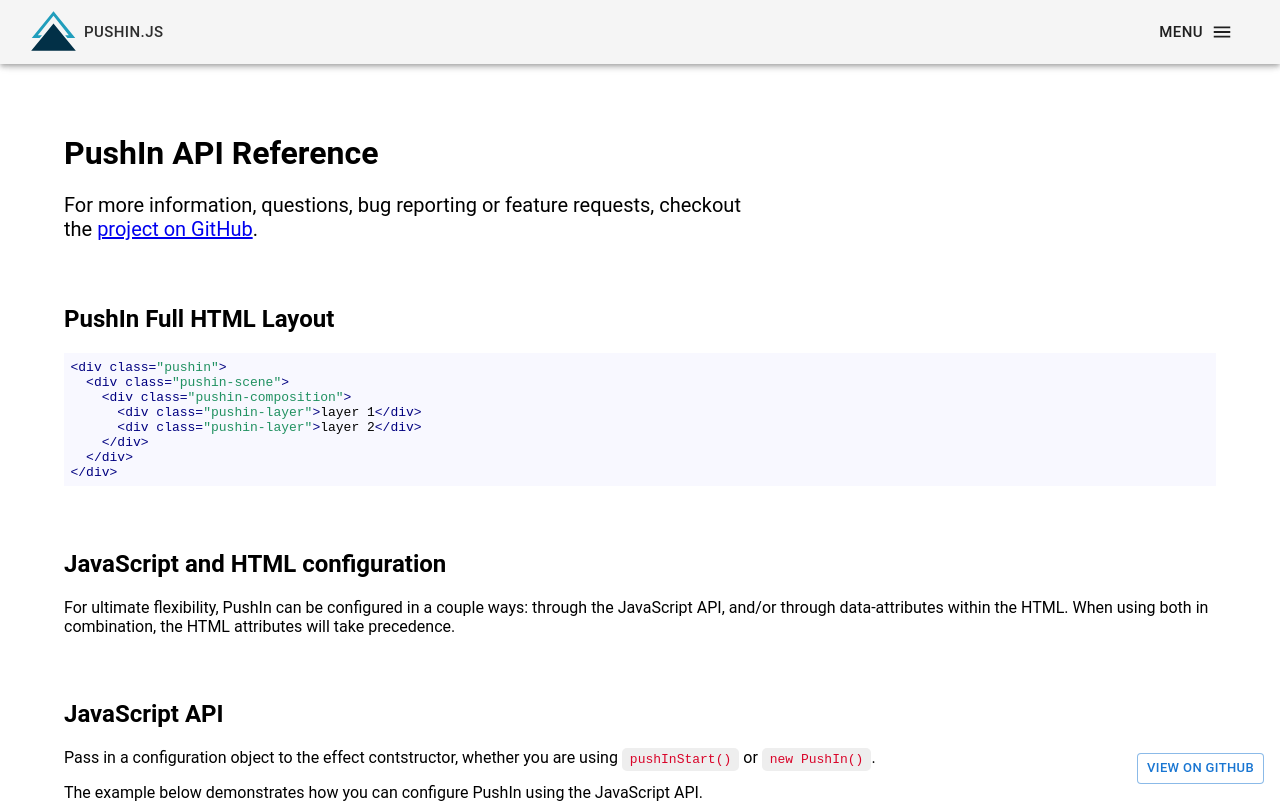
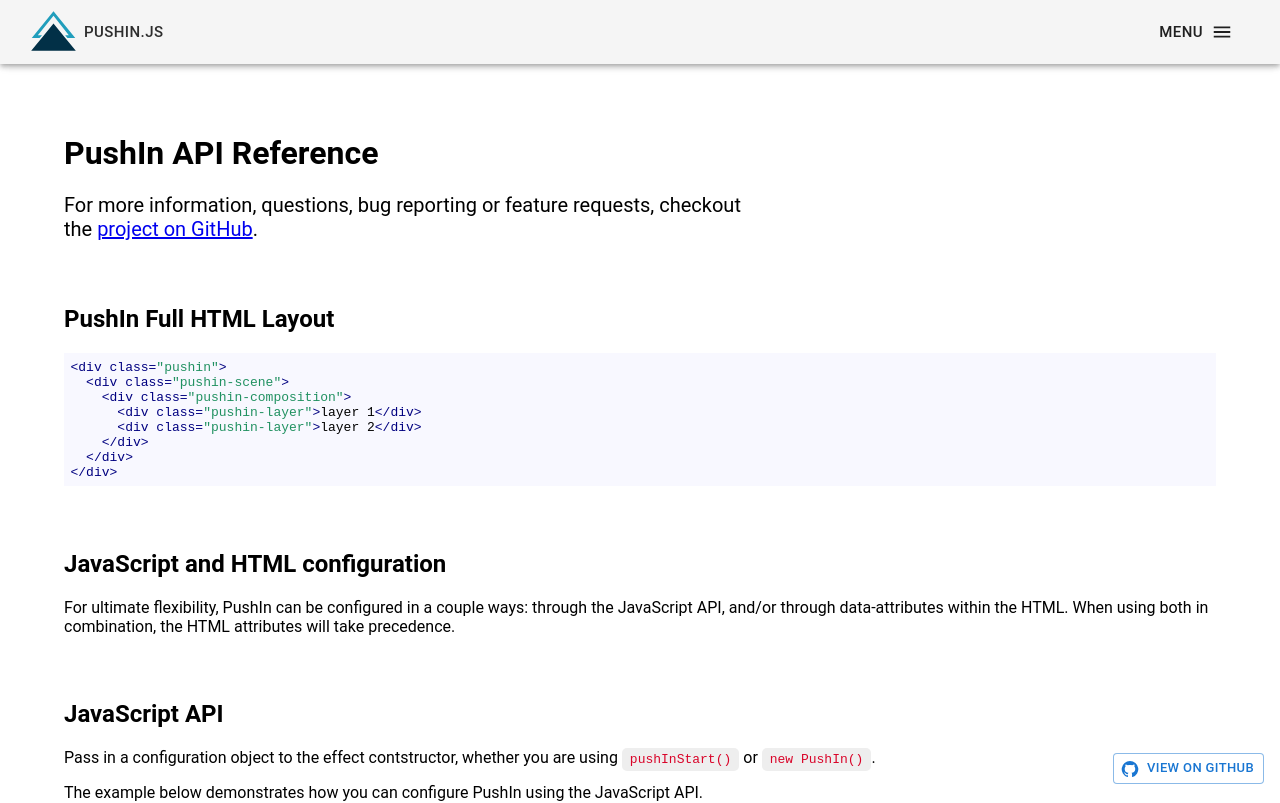
Before and after one commit to nateplusplus/pushin-docs, a React (Create React App) app: page /api in a window 1280 px wide. Shown: the top 803 px of the page. Built offline with nearby package versions, Linux system fonts and the light colour scheme.

Commit message:
Fix double-link issue on some nav items + add github icon

```diff
--- a/src/components/NavMenu/index.js
+++ b/src/components/NavMenu/index.js
@@ -1,5 +1,5 @@
 import * as React from 'react';
-import { Link } from "react-router-dom";
+import { Link as RouterLink } from "react-router-dom";
 import {
   Divider,
   Drawer,
@@ -26,11 +26,14 @@ export default function NavMenu({collapsed, menuToggle}) {
     }
   }
 
+  const LinkBehavior = React.forwardRef((props, ref) => (
+    <RouterLink ref={ref} {...props} />
+  ));
+
   function listItem( text, route, icon ) {
     return (
-      <Link to={route}>
       <ListItem>
-            <ListItemButton onClick={() => handleRoute()}>
+        <ListItemButton to={route} component={LinkBehavior} onClick={() => handleRoute()}>
           {icon &&
             <ListItemIcon>
               {icon}
@@ -39,7 +42,6 @@ export default function NavMenu({collapsed, menuToggle}) {
           <ListItemText primary={text} />
         </ListItemButton>
       </ListItem>
-      </Link>
     );
   };
 
@@ -59,9 +61,9 @@ export default function NavMenu({collapsed, menuToggle}) {
         <ListSubheader>Getting started</ListSubheader>
         {listItem('About', '/', <HomeIcon />)}
         {listItem('Installation', '/installation', <InfoIcon />)}
+        {listItem('API reference', '/api', <CodeIcon />)}
         {listItem('Composition', '/composition', <WidgetsIcon />)}
         {listItem('Target', '/target', <ModeStandbyIcon />)}
-        {listItem('API reference', '/api', <CodeIcon />)}
         <Divider />
         <ListSubheader>Examples</ListSubheader>
         {listItem('Simple (zero config)', '/examples/simple')}
--- a/src/components/Navbar/index.js
+++ b/src/components/Navbar/index.js
@@ -6,7 +6,7 @@ import {
     Button
 } from '@mui/material';
 import MenuIcon from '@mui/icons-material/Menu';
-import { Link } from "react-router-dom";
+import { Link as RouterLink } from "react-router-dom";
 
 import Logo from '../../images/pushin-logo.svg';
 
@@ -18,6 +18,10 @@ export default function Navbar() {
   function menuToggle() {
     setCollapsed(!collapsed);
   }
+
+  const LinkBehavior = React.forwardRef((props, ref) => (
+    <RouterLink ref={ref} {...props} />
+  ));
 
   return (
     <>
@@ -32,18 +36,23 @@ export default function Navbar() {
       >
         <AppBar color="default" position="static">
           <Toolbar>
-            <Link to="/" style={{ marginRight: 'auto', textDecoration: 'none', color: '#2d2d2d' }}>
-              <Button
+            <Button
+                component={LinkBehavior}
+                to="/"
                 size="large"
                 edge="start"
                 color="inherit"
                 variation="text"
                 startIcon={<img src={Logo} alt="" height="45px"/>}
                 aria-label="menu"
-              >
-                PushIn.js
-              </Button>
-            </Link>
+                sx={{
+                  marginRight: 'auto',
+                  textDecoration: 'none',
+                  color: '#2d2d2d'
+                }}
+            >
+              PushIn.js
+            </Button>
             <Button
               size="large"
               edge="end"
--- a/src/components/PageLayout/index.js
+++ b/src/components/PageLayout/index.js
@@ -5,7 +5,7 @@ import {
   Container
 } from '@mui/material';
 
-import HomeIcon from '@mui/icons-material/Home';
+import GitHubIcon from '@mui/icons-material/GitHub';
 
 import Navbar from "../Navbar";
 
@@ -26,6 +26,11 @@ export default function PageLayout({id, children}) {
       <Button
         variant="outlined"
         size="small"
+        component='a'
+        href="https://github.com/nateplusplus/pushin"
+        target="_blank"
+        rel="noreferrer noopener nofollow"
+        startIcon={<GitHubIcon />}
         sx={{
           position: 'fixed',
           bottom: '1rem',
```
Lines whose indentation alone changed are shown as unchanged.
